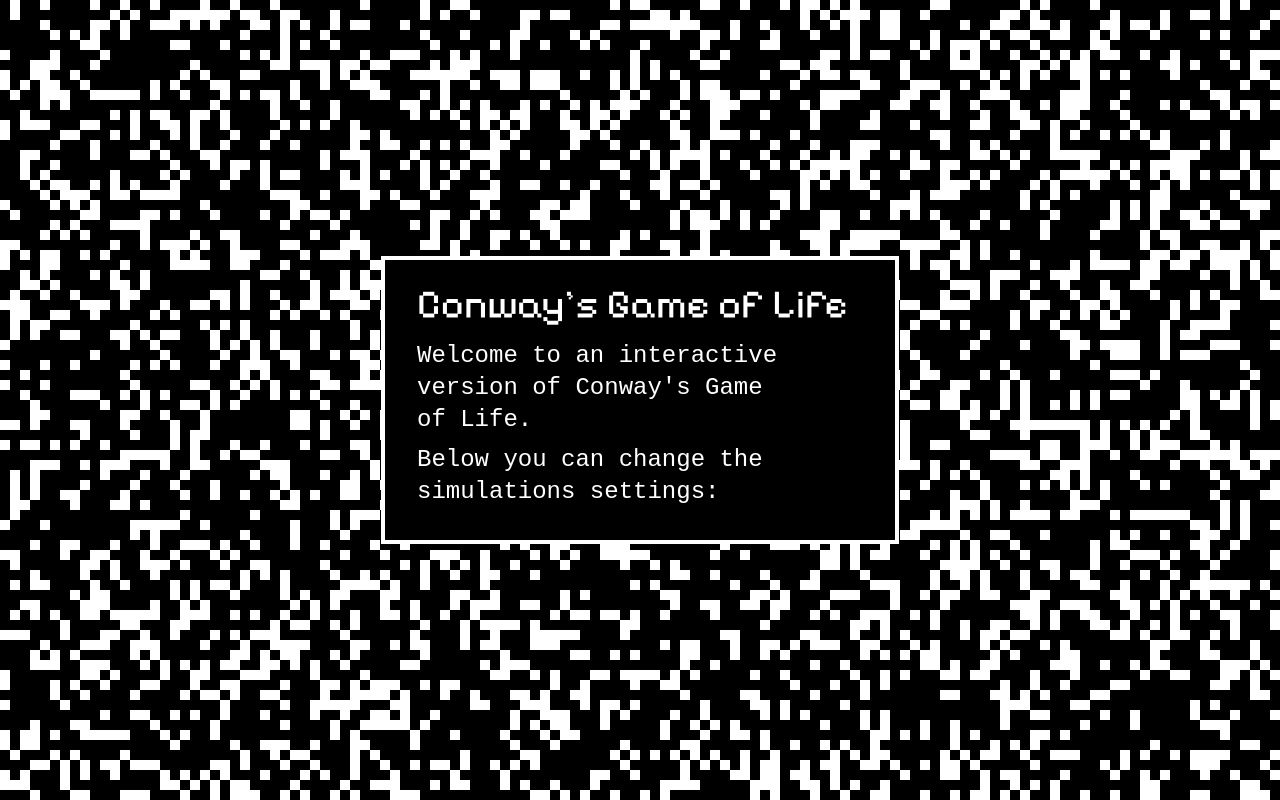
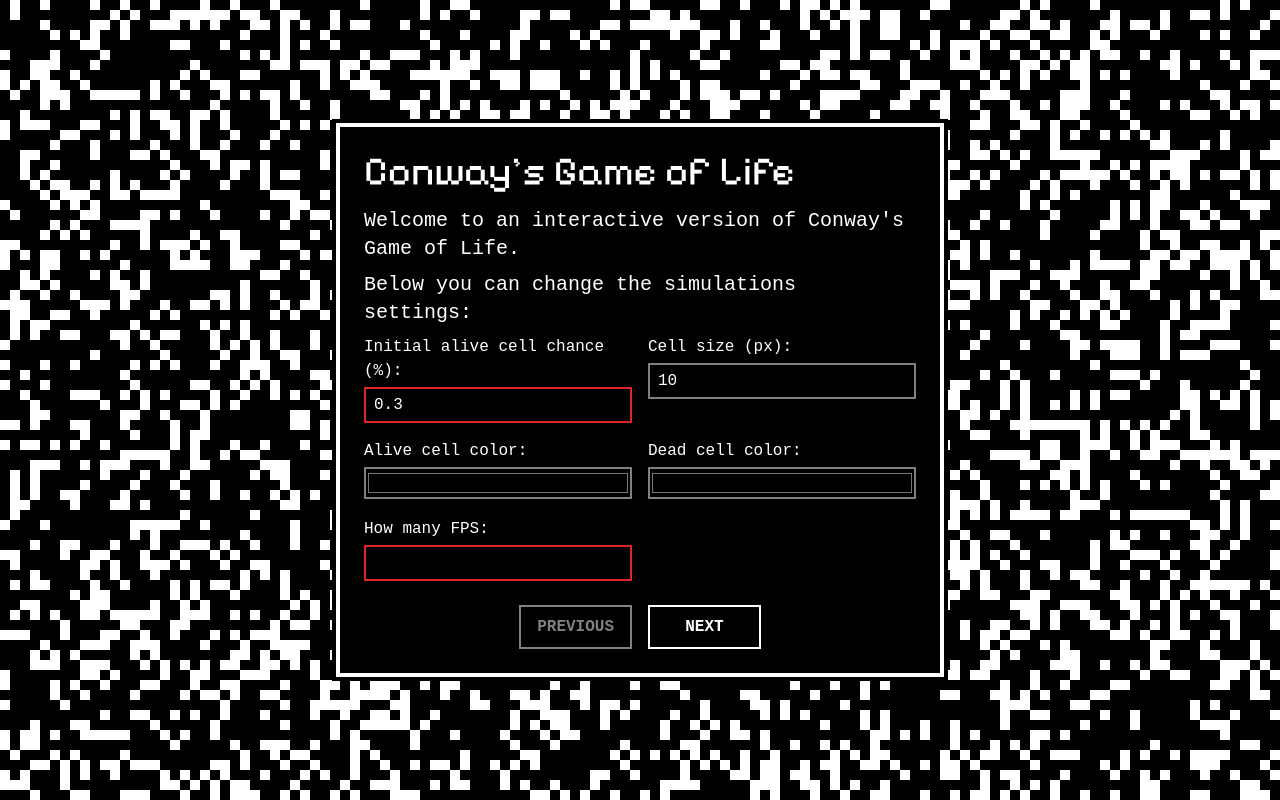
Before and after one commit to rafal-strozyk/interactive-game-of-life, a Vue app: page / in a window 1280 px wide. Built offline with nearby package versions, Linux system fonts and the light colour scheme.

Commit message:
feat(game): finish settings step in SettingsModal

```diff
--- /dev/null
+++ b/src/components/GenericButton.vue
@@ -0,0 +1,27 @@
+<template>
+  <button @click.prevent="$emit('click')" :disabled>
+    <slot />
+  </button>
+</template>
+
+<script setup lang="ts">
+type GenericButtonProps = {
+  type?: "button" | "submit" | "reset";
+  disabled?: boolean;
+};
+
+withDefaults(defineProps<GenericButtonProps>(), {
+  type: "button",
+});
+defineEmits(["click"]);
+</script>
+
+<style scoped lang="scss">
+button {
+  @apply transition-all duration-300 cursor-pointer text-white bg-black border-solid border-2 border-white outline outline-2 outline-black px-4 py-2 uppercase font-bold text-base disabled:cursor-not-allowed disabled:opacity-50;
+
+  &:not(:disabled) {
+    @apply hover:text-black hover:bg-white hover:border-black hover:outline-white;
+  }
+}
+</style>
--- a/src/components/SettingsModal.vue
+++ b/src/components/SettingsModal.vue
@@ -4,11 +4,101 @@
       <div v-if="open" class="modal" role="dialog">
         <div class="modal-container">
           <h1>Conway's Game of&nbsp;Life</h1>
-          <p>Welcome to an interactive version of Conway's Game of&nbsp;Life.</p>
-          <p>Below you can change the simulations settings:</p>
-          <form>
-            <div></div>
-          </form>
+          <transition name="fade" mode="out-in">
+            <div v-if="STEPS[step] === 'settings'">
+              <p>Welcome to an interactive version of Conway's Game of&nbsp;Life.</p>
+              <p>Below you can change the simulations settings:</p>
+              <form ref="settingsFrom" class="space-y-4">
+                <div class="grid sm:grid-cols-2 gap-4">
+                  <input-component
+                    id="alive-cell-chance"
+                    type="number"
+                    :min="1"
+                    :max="100"
+                    pattern="[0-9]{1,}"
+                    label="Initial alive cell chance (%):"
+                    required
+                    placeholder=""
+                    v-model.number="model.aliveCellChance"
+                  />
+                  <input-component
+                    id="cell-size"
+                    type="number"
+                    :min="1"
+                    pattern="[0-9]{1,}"
+                    label="Cell size (px):"
+                    required
+                    placeholder=""
+                    v-model.number="model.cellSize"
+                  />
+                </div>
+                <div class="grid sm:grid-cols-2 gap-4">
+                  <input-component
+                    id="cell-alive-color"
+                    type="color"
+                    label="Alive cell color:"
+                    required
+                    placeholder=""
+                    v-model="model.cellColors.alive"
+                  />
+                  <input-component
+                    id="cell-dead-color"
+                    type="color"
+                    label="Dead cell color:"
+                    required
+                    placeholder=""
+                    v-model="model.cellColors.dead"
+                  />
+                </div>
+                <div class="grid sm:grid-cols-2 gap-4">
+                  <input-component
+                    id="frame-time"
+                    type="number"
+                    :min="1"
+                    pattern="[0-9]{1,}"
+                    label="How many FPS:"
+                    required
+                    placeholder=""
+                    v-model.number="model.framesPerSecond"
+                  />
+                </div>
+              </form>
+            </div>
+            <div v-else-if="STEPS[step] === 'controls'">
+              <p>Below is a list of all the controls available to you:</p>
+              <ul>
+                <li>
+                  "Space"
+                  <ul>
+                    <li>Pauses the simulation</li>
+                  </ul>
+                </li>
+                <li>
+                  "G"
+                  <ul>
+                    <li>T</li>
+                  </ul>
+                </li>
+                <li>
+                  "R"
+                  <ul>
+                    <li>Pauses the simulation</li>
+                  </ul>
+                </li>
+              </ul>
+            </div>
+          </transition>
+          <div class="grid grid-cols-2 w-fit mx-auto gap-4 justify-center items-center mt-6">
+            <generic-button @click="step--" :disabled="step <= 0"> Previous </generic-button>
+            <generic-button
+              v-if="step < STEPS.length - 1"
+              @click="step++"
+              :disabled="STEPS[step] === 'settings' && !formValid"
+            >
+              Next
+            </generic-button>
+            <generic-button v-else @click="step++"> Start game </generic-button>
+          </div>
         </div>
       </div>
     </transition>
@@ -16,10 +106,12 @@
 </template>
 
 <script setup lang="ts">
-import { ref } from "vue";
+import { ref, useTemplateRef, watch } from "vue";
+import InputComponent from "@/components/form/InputComponent.vue";
+import GenericButton from "@/components/GenericButton.vue";
 
 type ModalModel = {
-  frameTime: number;
+  framesPerSecond: number;
   aliveCellChance: number;
   cellSize: number;
   cellColors: {
@@ -28,25 +120,52 @@ type ModalModel = {
   };
 };
 
+const STEPS = ["settings", "controls"] as const;
+
 const open = ref(true);
+const step = ref(0);
+
+const settingsFrom = useTemplateRef<HTMLFormElement | null>("settingsFrom");
+
+const formValid = ref(true);
 
 const model = defineModel<ModalModel>({
   required: true,
 });
 
-defineEmits(["confirm"]);
+const emits = defineEmits(["redraw"]);
+
+let redrawTimeout = NaN;
+
+watch(
+  model,
+  () => {
+    clearTimeout(redrawTimeout);
+    formValid.value = settingsFrom.value?.checkValidity() ?? false;
+    if (!formValid.value) {
+      return;
+    }
+
+    redrawTimeout = setTimeout(() => {
+      emits("redraw");
+    }, 300);
+  },
+  {
+    deep: true,
+  },
+);
 </script>
 
 <style scoped lang="scss">
 .modal {
   @apply fixed top-1/2 left-1/2 -translate-x-1/2 -translate-y-1/2 p-4 max-w-full;
-  width: 550px;
+  width: 640px;
 
   &-container {
-    @apply bg-black border-4 border-white outline-4 outline-black py-6 px-4 sm:px-8 text-white;
+    @apply bg-black border-4 border-white outline-4 outline-black outline py-6 px-4 sm:px-6 text-white;
 
     p {
-      @apply text-xl sm:text-2xl leading-none my-2;
+      @apply text-lg sm:text-xl leading-none my-2;
     }
   }
 }
--- /dev/null
+++ b/src/components/form/InputComponent.vue
@@ -0,0 +1,54 @@
+<template>
+  <div class="input">
+    <label :for="id">{{ label }}</label>
+    <br />
+    <input :id :type :placeholder :min :max :pattern :required v-model="model" />
+  </div>
+</template>
+
+<script setup lang="ts">
+type InputProps = {
+  id: string;
+  type?: string;
+  label: string;
+  min?: number;
+  max?: number;
+  pattern?: string;
+  required?: boolean;
+  placeholder: string;
+};
+
+withDefaults(defineProps<InputProps>(), {
+  type: "text",
+});
+
+const model = defineModel<string | number>({
+  required: true,
+});
+</script>
+
+<style scoped lang="scss">
+.input {
+  @apply w-full text-white text-base;
+
+  label {
+    @apply text-white inline-block mb-1;
+  }
+
+  input {
+    @apply w-full transition bg-transparent px-2 py-1 border-solid border-2 border-white border-opacity-50 focus:border-opacity-100 focus:border-white focus:outline-none;
+
+    &:invalid {
+      @apply border-red-600 border-opacity-100;
+    }
+
+    &[type="color"] {
+      @apply p-0 min-h-8;
+    }
+
+    &::-webkit-inner-spin-button {
+      appearance: none;
+    }
+  }
+}
+</style>
```
